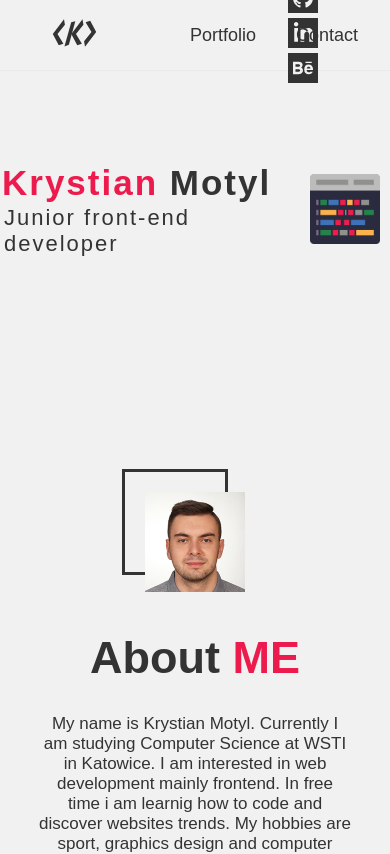
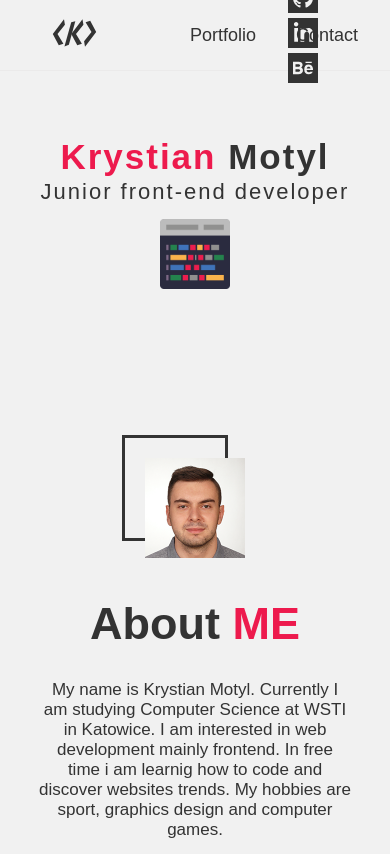
Before and after one commit to krystekswag/personal-portfolio-website, a Vue app: page / in a window 390 px wide. Shown: the top 854 px of the page. Built offline with nearby package versions, Linux system fonts and the light colour scheme; a web font is replaced by a local one.

Commit message:
add animations to content

```diff
--- a/src/views/Main-page.vue
+++ b/src/views/Main-page.vue
@@ -48,4 +48,13 @@ import MainImg from '@/components/Main-img.vue';
             transform: skew(0deg, 0deg) rotate(0deg) translate(0px, 0px);
     }
     }
+    @media only screen and (max-width: 705px){
+        .content-wrapper{
+            padding-top: 50px;
+            height: 40vh;
+            flex-direction: column;
+            text-align: center;
+        }
+    }
+
 </style>
```
Lines whose indentation alone changed are shown as unchanged.
